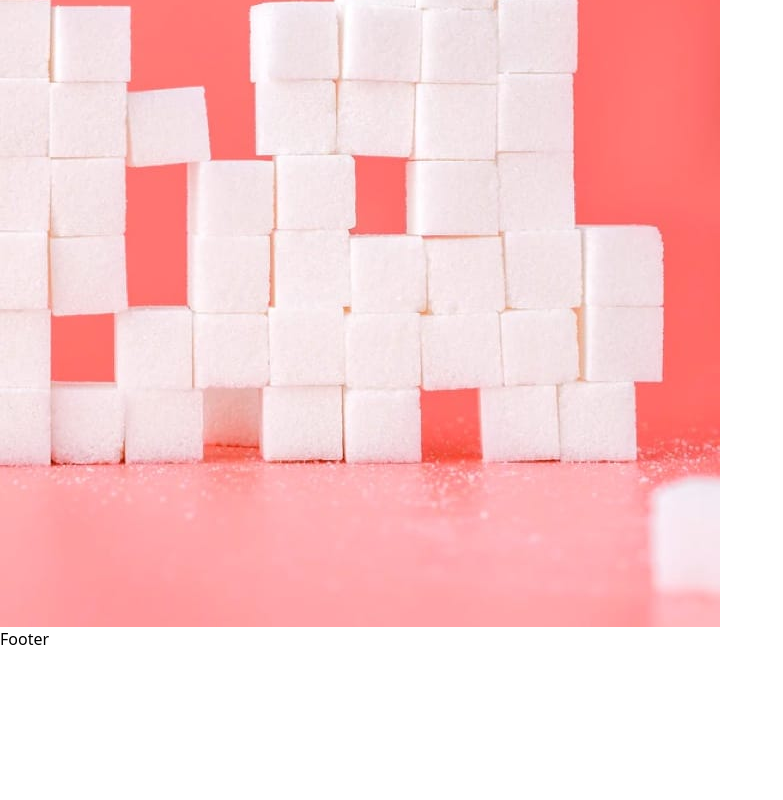
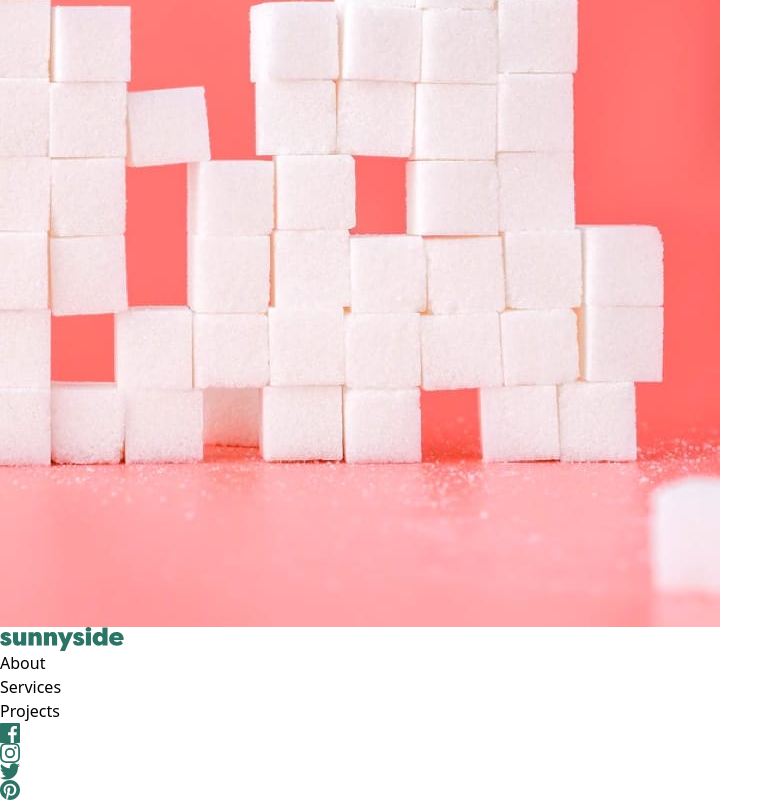
Before and after one commit to heygauravshukla/sunnyside-agency-landing-page, a React (Vite) app: page / in a window 1280 px wide. Shown: the part 6561-7361 px from the top of the page, without its empty margins (0-783 px from the left). Before the commit the page ends 7212 px from the top, so only its background shows below. Built offline with nearby package versions, Linux system fonts and the light colour scheme.

Commit message:
Add basic markup to "Footer" component

```diff
--- a/src/components/Footer.jsx
+++ b/src/components/Footer.jsx
@@ -1,3 +1,54 @@
+import logo from "../assets/images/logo-footer.svg";
+
+import facebookIcon from "../assets/images/icon-facebook.svg";
+import instagramIcon from "../assets/images/icon-instagram.svg";
+import twitterIcon from "../assets/images/icon-twitter.svg";
+import pinterestIcon from "../assets/images/icon-pinterest.svg";
+
+// Navigation links
+const navigationLinks = [
+  { id: 1, label: "About", url: "/" },
+  { id: 2, label: "Services", url: "/" },
+  { id: 3, label: "Projects", url: "/" },
+];
+
+// Social media links
+const socialMediaLinks = [
+  { id: 1, icon: facebookIcon, url: "/", altText: "Facebook logo" },
+  { id: 2, icon: instagramIcon, url: "/", altText: "Instagram logo" },
+  { id: 3, icon: twitterIcon, url: "/", altText: "Twitter logo" },
+  { id: 4, icon: pinterestIcon, url: "/", altText: "Pinterest logo" },
+];
+
 export default function Footer() {
-  return <footer>Footer</footer>;
+  return (
+    <footer>
+      {/* Logo */}
+      <a href="/">
+        <img src={logo} alt="Sunnyside logo" />
+      </a>
+
+      {/* Navigation */}
+      <nav>
+        <ul>
+          {navigationLinks.map(({ id, label, url }) => (
+            <li key={id}>
+              <a href={url}>{label}</a>
+            </li>
+          ))}
+        </ul>
+      </nav>
+
+      {/* Social Media Links */}
+      <ul>
+        {socialMediaLinks.map(({ id, icon, url, altText }) => (
+          <li key={id}>
+            <a href={url}>
+              <img src={icon} alt={altText} />
+            </a>
+          </li>
+        ))}
+      </ul>
+    </footer>
+  );
 }
```
